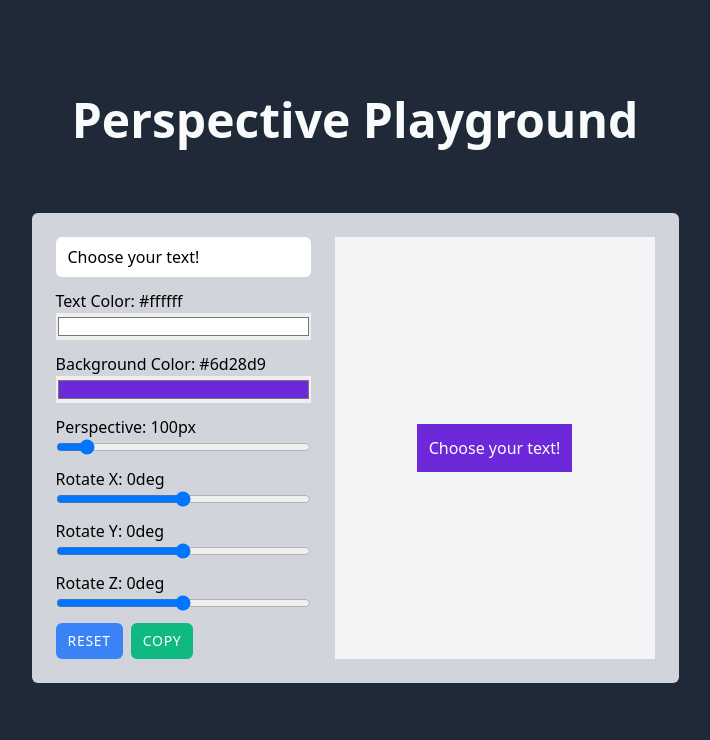
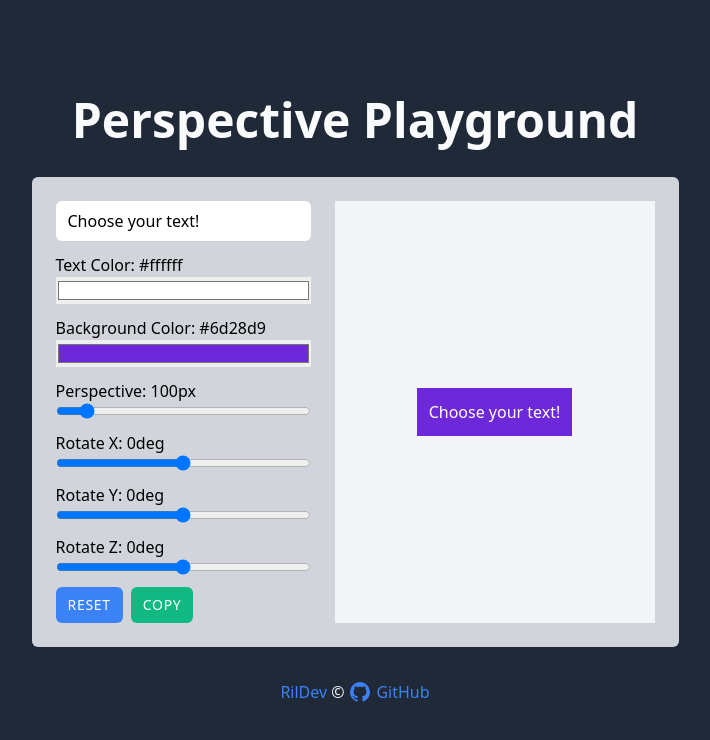
Before and after one commit to RilDev/perspective-playground, a Vue app: page / in a window 1280 px wide. Shown: the top 740 px of the page, without its empty margins (285-995 px from the left). Built offline with nearby package versions, Linux system fonts and the light colour scheme.

Commit message:
add dynamic copied button

```diff
--- a/src/App.vue
+++ b/src/App.vue
@@ -1,5 +1,5 @@
 <template>
-  <div class="px-10 py-24 bg-gray-800 h-screen">
+  <div class="px-10 py-24 bg-gray-800 h-screen flex flex-col justify-between">
     <header>
       <div class="text-5xl text-gray-50 text-center font-bold">
         Perspective Playground
@@ -79,15 +79,15 @@
           <div>
             <button
               @click="reset"
-              class="px-3 py-2 mr-2 bg-blue-500 text-white text-sm rounded-md uppercase tracking-wider"
+              class="px-3 py-2 mr-2 bg-blue-500 hover:bg-blue-400 active:bg-blue-600 text-white text-sm rounded-md uppercase tracking-wider transition"
             >
               Reset
             </button>
             <button
               @click="copy"
-              class="px-3 py-2 bg-green-500 text-white text-sm rounded-md uppercase tracking-wider"
+              class="px-3 py-2 bg-green-500 hover:bg-green-400 active:bg-green-600 text-white text-sm rounded-md uppercase tracking-wider transition"
             >
-              Copy
+              {{ computedCopyText }}
             </button>
           </div>
         </section>
@@ -106,6 +106,31 @@
         </section>
       </main>
     </div>
+    <footer class="flex justify-center text-gray-50">
+      <a
+        href="https://rildev.website"
+        target="_blank"
+        class="text-blue-500 hover:text-blue-400 mr-1"
+        >RilDev</a
+      >
+      &copy;
+      <a
+        href="https://github.com/RilDev/perspective-playground"
+        target="_blank"
+        class="flex text-blue-500 hover:text-blue-400 ml-1"
+        ><svg
+          width="24"
+          height="24"
+          viewBox="0 0 24 24"
+          class="fill-current mr-1"
+        >
+          <path
+            d="M12,2A10,10 0 0,0 2,12C2,16.42 4.87,20.17 8.84,21.5C9.34,21.58 9.5,21.27 9.5,21C9.5,20.77 9.5,20.14 9.5,19.31C6.73,19.91 6.14,17.97 6.14,17.97C5.68,16.81 5.03,16.5 5.03,16.5C4.12,15.88 5.1,15.9 5.1,15.9C6.1,15.97 6.63,16.93 6.63,16.93C7.5,18.45 8.97,18 9.54,17.76C9.63,17.11 9.89,16.67 10.17,16.42C7.95,16.17 5.62,15.31 5.62,11.5C5.62,10.39 6,9.5 6.65,8.79C6.55,8.54 6.2,7.5 6.75,6.15C6.75,6.15 7.59,5.88 9.5,7.17C10.29,6.95 11.15,6.84 12,6.84C12.85,6.84 13.71,6.95 14.5,7.17C16.41,5.88 17.25,6.15 17.25,6.15C17.8,7.5 17.45,8.54 17.35,8.79C18,9.5 18.38,10.39 18.38,11.5C18.38,15.32 16.04,16.16 13.81,16.41C14.17,16.72 14.5,17.33 14.5,18.26C14.5,19.6 14.5,20.68 14.5,21C14.5,21.27 14.66,21.59 15.17,21.5C19.14,20.16 22,16.42 22,12A10,10 0 0,0 12,2Z"
+          />
+        </svg>
+        GitHub</a
+      >
+    </footer>
   </div>
 </template>
 
@@ -118,6 +143,8 @@
 const defaultText = "Choose your text!";
 const defaultTextColor = "#ffffff";
 const defaultBackgroundColor = "#6d28d9";
+const defaultCopyText = "Copy";
+const copiedText = "Copied!";
 
 // dynamic variables
 const perspective = ref(defaultPerspective);
@@ -127,6 +154,7 @@
 const textValue = ref(defaultText);
 const textColor = ref(defaultTextColor);
 const backgroundColor = ref(defaultBackgroundColor);
+const isCopied = ref(false);
 
 // computed
 const containerStyles = computed(() => {
@@ -140,6 +168,14 @@
     transformStyle: `preserve-3d`,
     transform: `rotateX(${rotateX.value}deg) rotateY(${rotateY.value}deg) rotateZ(${rotateZ.value}deg)`,
   };
+});
+
+const computedCopyText = computed(() => {
+  if (isCopied.value) {
+    return copiedText;
+  }
+
+  return defaultCopyText;
 });
 
 // methods
@@ -179,6 +215,12 @@
   element.select();
   document.execCommand("copy");
   document.body.removeChild(element);
+
+  // show that content was copied
+  isCopied.value = true;
+  setTimeout(() => {
+    isCopied.value = false;
+  }, 3000);
 };
 </script>
 
```
